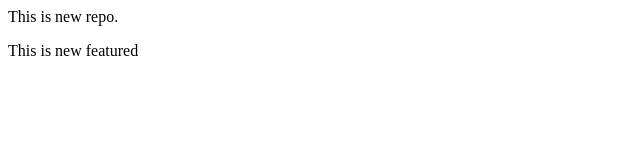
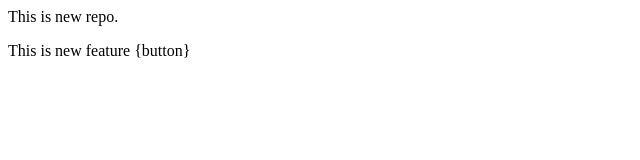
Before and after one commit to sdnyaneshwar/LocalRepoo, a plain HTML site: page index.html in a window 1280 px wide. Shown: the full height of the page, 0-640 px from the left. Drawn offline with Linux system fonts and the light colour scheme.

Commit message:
add button

```diff
--- a/index.html
+++ b/index.html
@@ -1,2 +1,2 @@
 <p>This is new repo.</p>
-<p>This is new featured</p>
+<p>This is new feature {button}</p>
```
